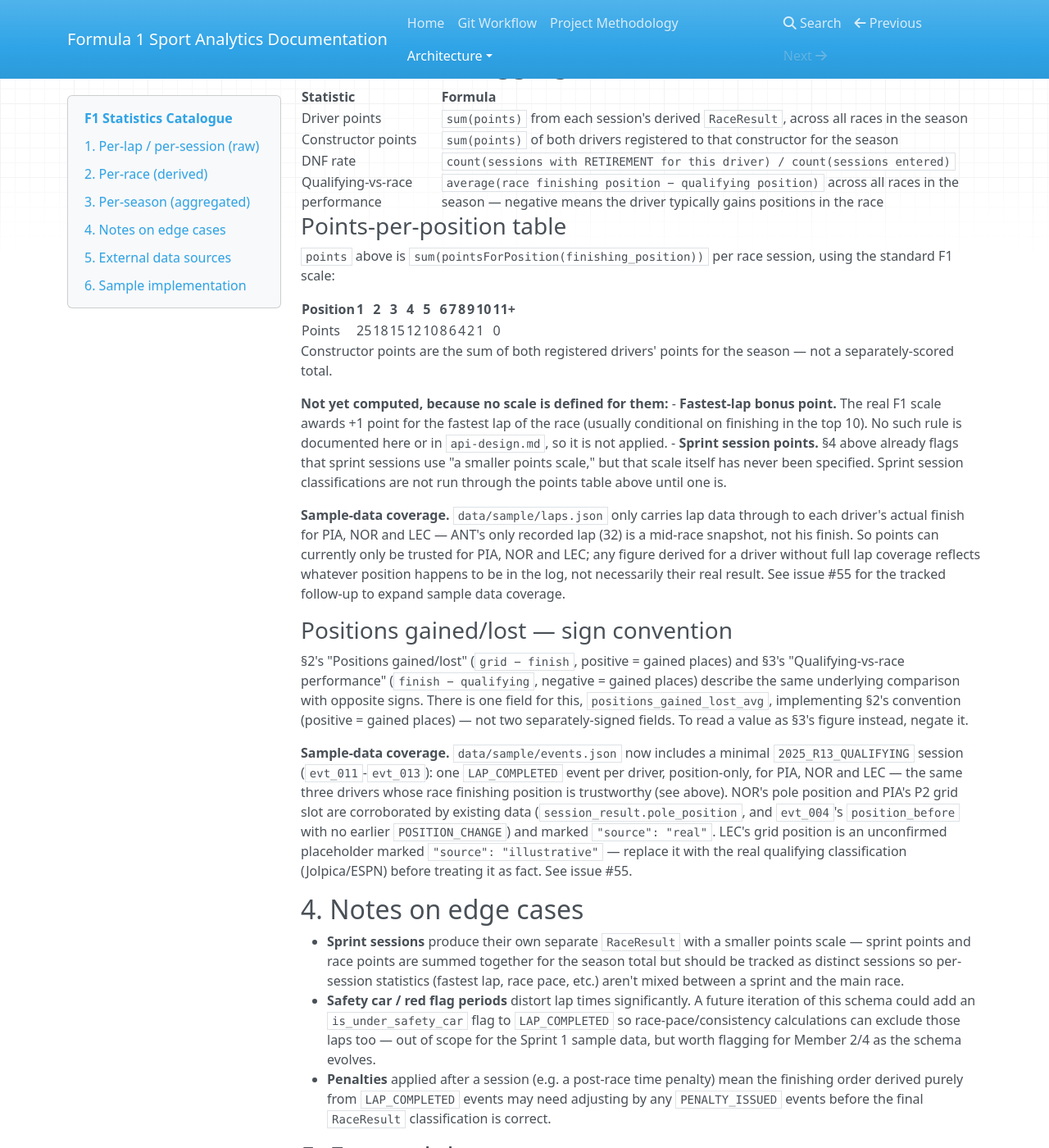
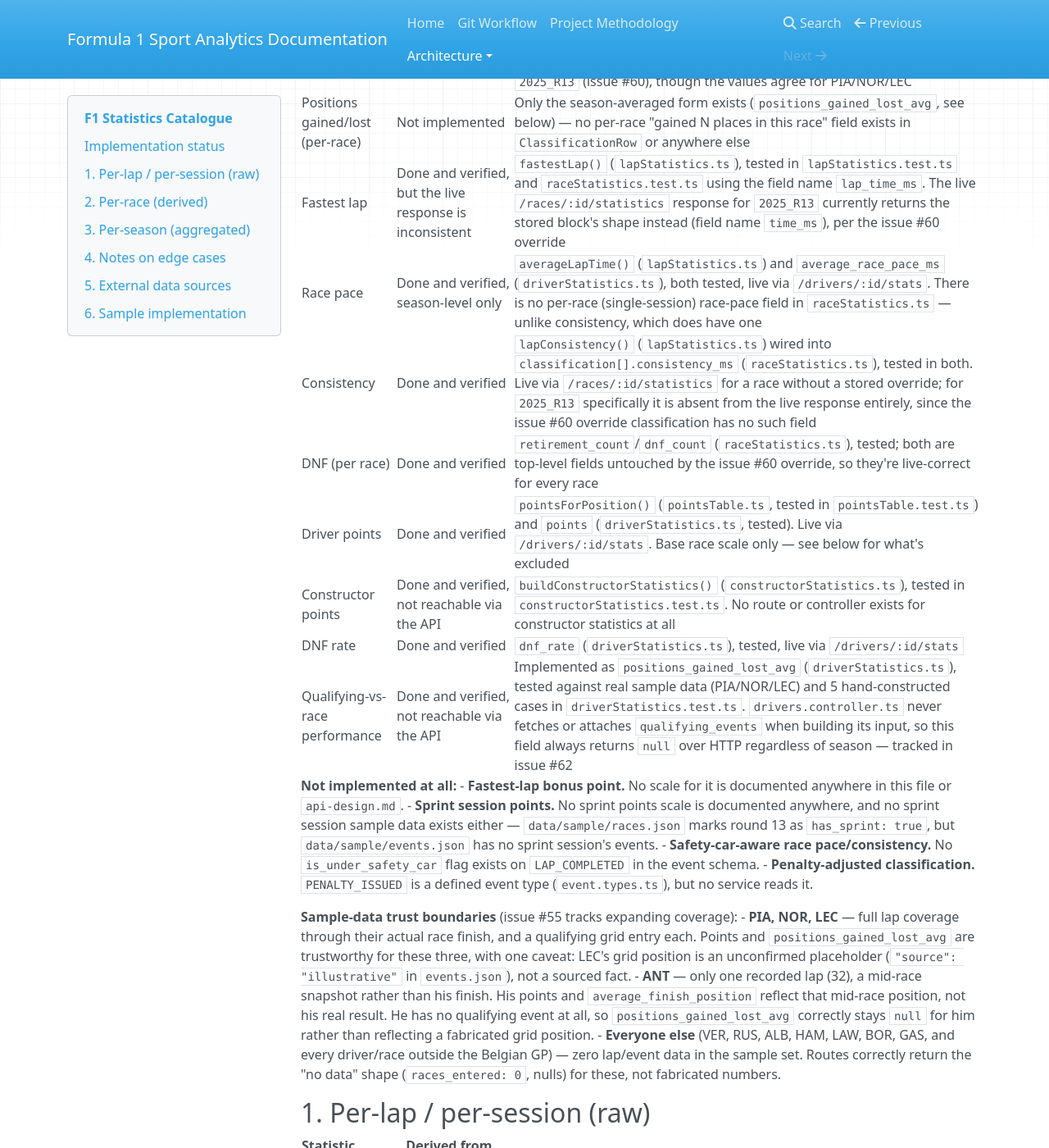
Before and after one commit to kayuraGovindsammy-del/Formula-One-SportsAnalytics, an MkDocs documentation site: the page built from docs/f1-statistics.md, in a window 1280 px wide and 1400 px high, scrolled down 769 px. Shown: the whole window at 82% size. Built offline with MkDocs 1.6.1, drawn with Linux system fonts in a browser that asks for light colours; nearby versions of some CDN libraries; some of the changed text lies outside the part shown.

Commit message:
Add implementation status section to docs/f1-statistics.md
Assisted-by: Claude-Code[Claude Sonnet 5]

```diff
--- a/docs/f1-statistics.md
+++ b/docs/f1-statistics.md
@@ -3,6 +3,38 @@
 *Member 1 — F1 Event & Data Model*
 
 Every statistic below is computed from the event log defined in `event-schema.md`, not entered manually. Statistics are split into raw (directly observed from a single event) and derived (computed by aggregating over events).
+
+## Implementation status
+
+"Done and verified" means a pure function exists with passing unit tests. Whether that function's output is actually reachable through a live HTTP response is a separate question, called out explicitly per row where it isn't the obvious case.
+
+| Statistic | Status | Detail |
+|---|---|---|
+| Lap time | Done and verified | Used throughout `lapStatistics.ts` (`isRacingLap`, `averageLapTime`, `fastestLap`); not a standalone output field itself |
+| Pit stop count | Done and verified | `pitStatistics.ts`'s `pitStopCount`, tested in `pitStatistics.test.ts`. Live via `/races/:grand_prix_id/statistics` (`pit_stop_count`, `classification[].pit_stops`) — but for `2025_R13`, `classification[].pit_stops` currently comes from the stored-block override (issue #60), not the derivation |
+| Pit stop duration | Implemented, not exposed | `totalPitTime()` in `pitStatistics.ts`, tested in isolation in `pitStatistics.test.ts`; no route or statistics object surfaces it anywhere |
+| Position per lap | Implemented, not reachable via the API | `runningOrder.ts`'s `runningOrderAtLap`, tested in `runningOrder.test.ts`; no lap-by-lap position route exists |
+| Finishing position | Done and verified | `finishingPosition()` (`driverStatistics.ts`) and `lastRecordedLap()` (`raceStatistics.ts`). Live via `/drivers/:id/stats` (`average_finish_position`, fully derived) and `/races/:id/statistics` (`classification[].position`) — the latter is the stored-block override for `2025_R13` (issue #60), though the values agree for PIA/NOR/LEC |
+| Positions gained/lost (per-race) | Not implemented | Only the season-averaged form exists (`positions_gained_lost_avg`, see below) — no per-race "gained N places in this race" field exists in `ClassificationRow` or anywhere else |
+| Fastest lap | Done and verified, but the live response is inconsistent | `fastestLap()` (`lapStatistics.ts`), tested in `lapStatistics.test.ts` and `raceStatistics.test.ts` using the field name `lap_time_ms`. The live `/races/:id/statistics` response for `2025_R13` currently returns the stored block's shape instead (field name `time_ms`), per the issue #60 override |
+| Race pace | Done and verified, season-level only | `averageLapTime()` (`lapStatistics.ts`) and `average_race_pace_ms` (`driverStatistics.ts`), both tested, live via `/drivers/:id/stats`. There is no per-race (single-session) race-pace field in `raceStatistics.ts` — unlike consistency, which does have one |
+| Consistency | Done and verified | `lapConsistency()` (`lapStatistics.ts`) wired into `classification[].consistency_ms` (`raceStatistics.ts`), tested in both. Live via `/races/:id/statistics` for a race without a stored override; for `2025_R13` specifically it is absent from the live response entirely, since the issue #60 override classification has no such field |
+| DNF (per race) | Done and verified | `retirement_count`/`dnf_count` (`raceStatistics.ts`), tested; both are top-level fields untouched by the issue #60 override, so they're live-correct for every race |
+| Driver points | Done and verified | `pointsForPosition()` (`pointsTable.ts`, tested in `pointsTable.test.ts`) and `points` (`driverStatistics.ts`, tested). Live via `/drivers/:id/stats`. Base race scale only — see below for what's excluded |
+| Constructor points | Done and verified, not reachable via the API | `buildConstructorStatistics()` (`constructorStatistics.ts`), tested in `constructorStatistics.test.ts`. No route or controller exists for constructor statistics at all |
+| DNF rate | Done and verified | `dnf_rate` (`driverStatistics.ts`), tested, live via `/drivers/:id/stats` |
+| Qualifying-vs-race performance | Done and verified, not reachable via the API | Implemented as `positions_gained_lost_avg` (`driverStatistics.ts`), tested against real sample data (PIA/NOR/LEC) and 5 hand-constructed cases in `driverStatistics.test.ts`. `drivers.controller.ts` never fetches or attaches `qualifying_events` when building its input, so this field always returns `null` over HTTP regardless of season — tracked in issue #62 |
+
+**Not implemented at all:**
+- **Fastest-lap bonus point.** No scale for it is documented anywhere in this file or `api-design.md`.
+- **Sprint session points.** No sprint points scale is documented anywhere, and no sprint session sample data exists either — `data/sample/races.json` marks round 13 as `has_sprint: true`, but `data/sample/events.json` has no sprint session's events.
+- **Safety-car-aware race pace/consistency.** No `is_under_safety_car` flag exists on `LAP_COMPLETED` in the event schema.
+- **Penalty-adjusted classification.** `PENALTY_ISSUED` is a defined event type (`event.types.ts`), but no service reads it.
+
+**Sample-data trust boundaries** (issue #55 tracks expanding coverage):
+- **PIA, NOR, LEC** — full lap coverage through their actual race finish, and a qualifying grid entry each. Points and `positions_gained_lost_avg` are trustworthy for these three, with one caveat: LEC's grid position is an unconfirmed placeholder (`"source": "illustrative"` in `events.json`), not a sourced fact.
+- **ANT** — only one recorded lap (32), a mid-race snapshot rather than his finish. His points and `average_finish_position` reflect that mid-race position, not his real result. He has no qualifying event at all, so `positions_gained_lost_avg` correctly stays `null` for him rather than reflecting a fabricated grid position.
+- **Everyone else** (VER, RUS, ALB, HAM, LAW, BOR, GAS, and every driver/race outside the Belgian GP) — zero lap/event data in the sample set. Routes correctly return the "no data" shape (`races_entered: 0`, nulls) for these, not fabricated numbers.
 
 ## 1. Per-lap / per-session (raw)
 
@@ -74,4 +106,4 @@ Constructor points are the sum of both registered drivers' points for the season
 
 
 ---
-*This document was generated with the assistance of: Claude-Web[Claude Sonnet 5]*
+*This document was generated with the assistance of: Claude-Web[Claude Sonnet 5], Claude-Code[Claude Sonnet 5]*
```
